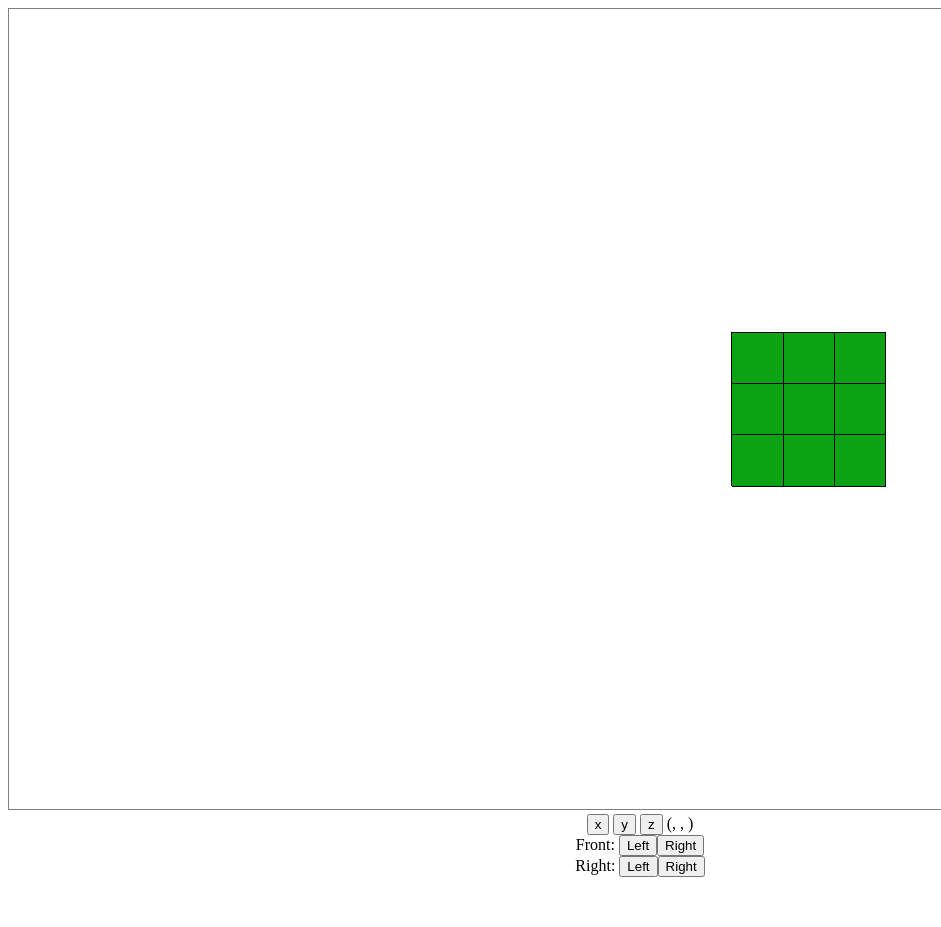
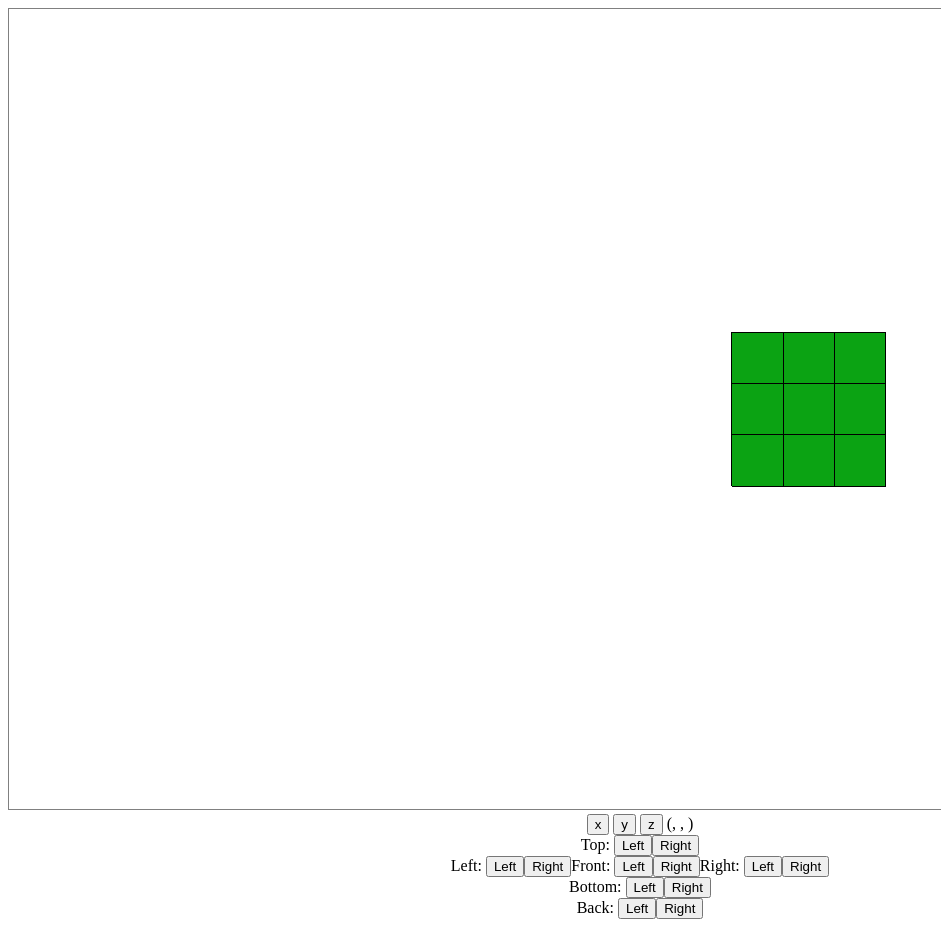
Before and after one commit to PoachedSun/rubiks-cube, a website with bundled scripts: page index.html in a window 1280 px wide. Shown: the top 927 px of the page, without its empty margins (0-941 px from the left). Before the commit the page ends 885 px from the top, so only its background shows below. Built offline with nearby package versions, Linux system fonts and the light colour scheme; animation ran at ten frames a second.

Commit message:
Add controls for remaining faces.

```diff
--- a/index.html
+++ b/index.html
@@ -11,8 +11,10 @@
     <button id="z-button">z</button>
     (<span id="x-display"></span>, <span id="y-display"></span>, <span id="z-display"></span>)
     <br>
-    Front: <button id="front-left-button">Left</button><button id="front-right-button">Right</button><br>
-    Right: <button id="right-left-button">Left</button><button id="right-right-button">Right</button><br>
+    Top: <button id="top-left-button">Left</button><button id="top-right-button">Right</button><br>
+    Left: <button id="left-left-button">Left</button><button id="left-right-button">Right</button>Front: <button id="front-left-button">Left</button><button id="front-right-button">Right</button>Right: <button id="right-left-button">Left</button><button id="right-right-button">Right</button><br>
+    Bottom: <button id="bottom-left-button">Left</button><button id="bottom-right-button">Right</button><br>
+    Back: <button id="back-left-button">Left</button><button id="back-right-button">Right</button><br>
 
     <script src="index.js" type="module"></script>
   </body>
--- a/index.js
+++ b/index.js
@@ -210,26 +210,32 @@ class CubeData {
     front: {
       cubeData: [[undefined, undefined, undefined], [undefined, undefined, undefined], [undefined, undefined, undefined]],
       rotationAxis: 'z',
+      directionMultiplier: -1,
     },
     back: {
       cubeData: [[undefined, undefined, undefined], [undefined, undefined, undefined], [undefined, undefined, undefined]],
       rotationAxis: 'z',
+      directionMultiplier: 1,
     },
     top: {
       cubeData: [[undefined, undefined, undefined], [undefined, undefined, undefined], [undefined, undefined, undefined]],
       rotationAxis: 'y',
+      directionMultiplier: -1,
     },
     bottom: {
       cubeData: [[undefined, undefined, undefined], [undefined, undefined, undefined], [undefined, undefined, undefined]],
       rotationAxis: 'y',
+      directionMultiplier: 1,
     },
     left: {
       cubeData: [[undefined, undefined, undefined], [undefined, undefined, undefined], [undefined, undefined, undefined]],
       rotationAxis: 'x',
+      directionMultiplier: 1,
     },
     right: {
       cubeData: [[undefined, undefined, undefined], [undefined, undefined, undefined], [undefined, undefined, undefined]],
       rotationAxis: 'x',
+      directionMultiplier: -1,
     },
   }
   isRotating = false;
@@ -299,11 +305,23 @@ class CubeData {
   }
 
   attachListeners() {
+    document.querySelector('#left-left-button').addEventListener('click', () => this.rotateFace(this.faces.left, -1));
+    document.querySelector('#left-right-button').addEventListener('click', () => this.rotateFace(this.faces.left, 1));
+
     document.querySelector('#right-left-button').addEventListener('click', () => this.rotateFace(this.faces.right, -1));
     document.querySelector('#right-right-button').addEventListener('click', () => this.rotateFace(this.faces.right, 1));
 
     document.querySelector('#front-left-button').addEventListener('click', () => this.rotateFace(this.faces.front, -1));
     document.querySelector('#front-right-button').addEventListener('click', () => this.rotateFace(this.faces.front, 1));
+
+    document.querySelector('#back-left-button').addEventListener('click', () => this.rotateFace(this.faces.back, -1));
+    document.querySelector('#back-right-button').addEventListener('click', () => this.rotateFace(this.faces.back, 1));
+
+    document.querySelector('#top-left-button').addEventListener('click', () => this.rotateFace(this.faces.top, -1));
+    document.querySelector('#top-right-button').addEventListener('click', () => this.rotateFace(this.faces.top, 1));
+
+    document.querySelector('#bottom-left-button').addEventListener('click', () => this.rotateFace(this.faces.bottom, -1));
+    document.querySelector('#bottom-right-button').addEventListener('click', () => this.rotateFace(this.faces.bottom, 1));
   }
 
   removeFace(face) {
@@ -477,11 +495,11 @@ class CubeData {
     if (direction === 1) {
       this.rotateFaceRight(face.cubeData);
       this.rotateColorValues(face.cubesToRotate.slice());
-      this.rotateCubesOnAxis(this.getCubeArrayFromFace(face.cubeData), face.rotationAxis, -1);
+      this.rotateCubesOnAxis(this.getCubeArrayFromFace(face.cubeData), face.rotationAxis, direction * face.directionMultiplier);
     } else if (direction === -1) {
       this.rotateFaceLeft(face.cubeData);
       this.rotateColorValues(face.cubesToRotate.slice().reverse());
-      this.rotateCubesOnAxis(this.getCubeArrayFromFace(face.cubeData), face.rotationAxis, 1);
+      this.rotateCubesOnAxis(this.getCubeArrayFromFace(face.cubeData), face.rotationAxis, direction * face.directionMultiplier);
     }
   }
 }
```
